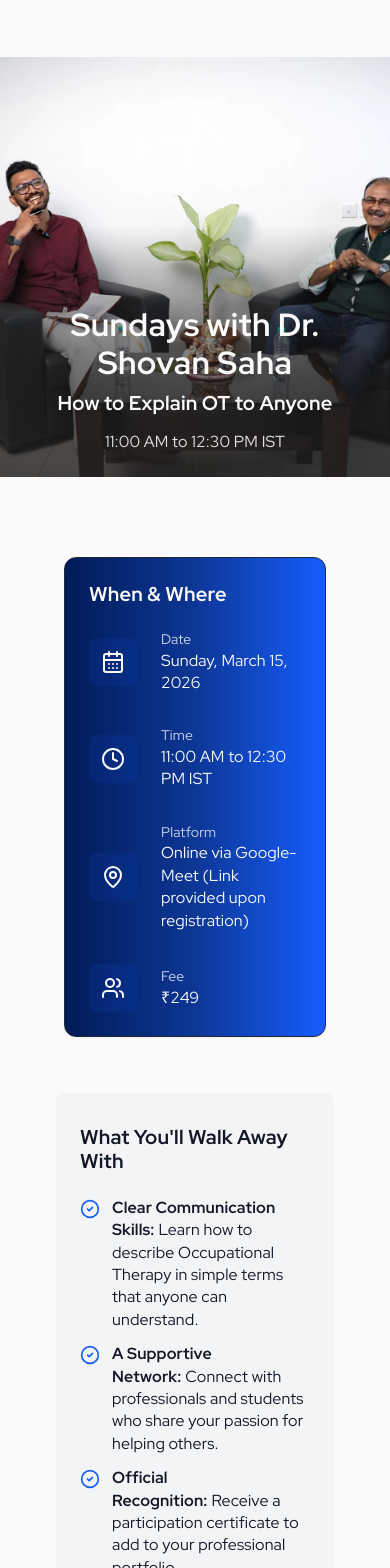
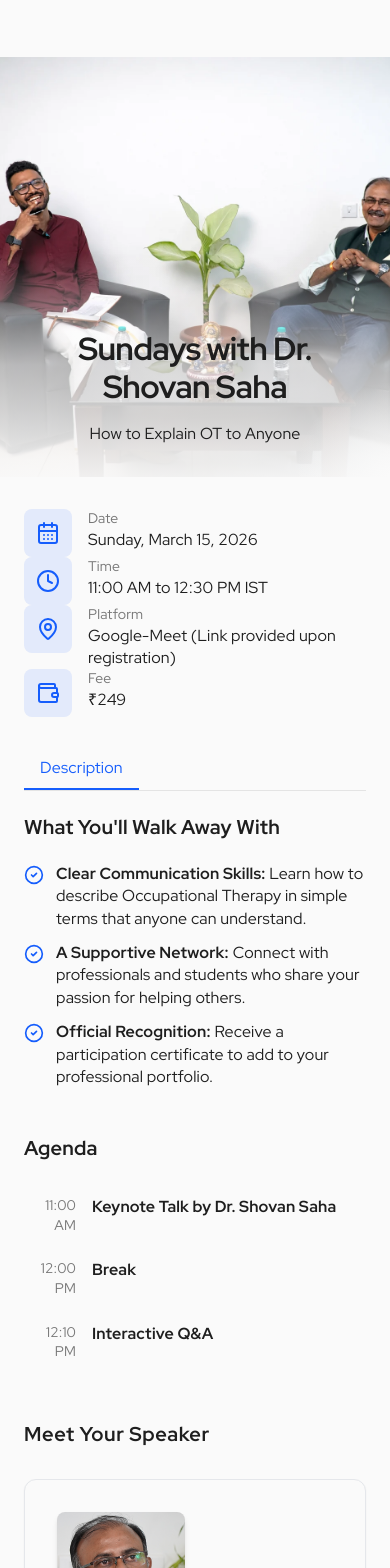
Before and after one commit to vivekcognimuse/Healthcare-Marketing, a Next.js app: page /events/evt_001 in a window 390 px wide. Shown: the top 1568 px of the page. Built offline with nearby package versions, Linux system fonts and the light colour scheme.

Commit message:
style: webinar page update

```diff
--- a/app/events/[id]/page.tsx
+++ b/app/events/[id]/page.tsx
@@ -2,10 +2,9 @@ import Header from "@/components/Header";
 import Footer from "@/components/Footer";
 import HeroSection from "@/components/event-horizon/HeroSection";
 import EventDetails from "@/components/event-horizon/EventDetails";
-import SpeakerSection from "@/components/event-horizon/SpeakerSection";
-import AgendaSection from "@/components/event-horizon/AgendaSection";
 import CTASection from "@/components/event-horizon/CTASection";
-import { CalendarDays, Clock, MapPin, Users } from "lucide-react";
+import EventTabs from "@/components/event-horizon/EventTabs";
+import { CalendarDays, Clock, MapPin, Wallet, Info } from "lucide-react";
 import { events } from "@/data/events";
 
 interface PageProps {
@@ -22,33 +21,65 @@ export default async function EventPage({ params }: PageProps) {
   const details = [
     { icon: CalendarDays, label: "Date", value: event.date },
     { icon: Clock, label: "Time", value: event.time },
-    { icon: MapPin, label: "Platform", value: event.location },
-    { icon: Users, label: "Fee", value: `₹${event.ticketPrice}` },
+    { icon: MapPin, label: "Platform", value: event.Platform },
+    { icon: Wallet, label: "Fee", value: `₹${event.ticketPrice}` },
 
   ];
 
   return (
     <>
       <Header />
-      <main className="min-h-screen bg-white text-gray-900" style={{ paddingTop: "var(--header-height)" }}>
+      <main className="min-h-screen bg-[#FAFAFA] text-[#1E1E1E]" style={{ paddingTop: "var(--header-height)" }}>
         <HeroSection
           tag={event.tagline || "Event"}
           title={event.title}
           subtitle={event.time}
           imageSrc={event.imageUrl || "/placeholder.svg"}
+          variant="imageOnly"
         />
 
-        <div className="container mx-auto max-w-6xl px-8 py-12">
-          {/* Event description removed per request */}
+        <section className="bg-[#FAFAFA] text-[#1E1E1E]">
+          <div className="container mx-auto max-w-7xl px-6 md:px-8 pt-8 pb-12">
+            <div className="mt-0">
+              <EventDetails details={details} variant="inline" theme="light" />
+            </div>
 
-          <EventDetails details={details} />
-          <div className="my-6" />
-          <AgendaSection takeaways={event.takeaways} agenda={event.agenda} />
-          <div className="my-6" />
-          <SpeakerSection speaker={{ name: event.speaker.name, title: event.speaker.role, photoSrc: event.speaker.photoSrc, bio: event.speaker.bio }} />
-          <div className="my-6" />
-          <CTASection cta={event.cta} eventId={event.id} ticketPrice={event.ticketPrice} currency={event.currency} />
-        </div>
+            <div className="mt-10 grid gap-10 lg:grid-cols-[minmax(0,1fr)_360px] items-start">
+              <div className="max-w-6xl">
+                <EventTabs
+                  takeaways={event.takeaways}
+                  agenda={event.agenda}
+                  speaker={{
+                    name: event.speaker.name,
+                    title: event.speaker.role,
+                    photoSrc: event.speaker.photoSrc,
+                    bio: event.speaker.bio,
+                    affiliation: event.speaker.affiliation,
+                  }}
+                  theme="light"
+                />
+              </div>
+
+              <aside className="lg:sticky lg:top-24">
+                <div>
+                  <h3 className="typography-h3 font-semibold text-[#1E1E1E]">Book tickets</h3>
+                  <div className="h-px bg-[#1E1E1E]/10 mt-2" />
+
+                  <div className="pt-6">
+                    <CTASection
+                      cta={event.cta}
+                      eventId={event.id}
+                      ticketPrice={event.ticketPrice}
+                      currency={event.currency}
+                      variant="sidebar"
+                      theme="light"
+                    />
+                  </div>
+                </div>
+              </aside>
+            </div>
+          </div>
+        </section>
       </main>
       <Footer />
     </>
--- a/components/Footer.tsx
+++ b/components/Footer.tsx
@@ -74,7 +74,7 @@ export default function Footer() {
           <div className="container relative h-full flex items-center justify-center px-4 sm:px-6">
             <div className="relative w-full flex justify-center items-center h-full">
               {/* Navigation Links - Positioned on top of eclipse */}
-              <div className="absolute top-[15%] sm:top-[20%] md:top-[15%] lg:top-1/4 left-1/2 transform -translate-x-1/2 flex flex-col md:flex-row justify-center items-center gap-4 md:gap-6 lg:gap-8 z-20 px-4">
+          <div className="absolute top-[15%] sm:top-[20%] md:top-[15%] lg:top-1/4 left-1/2 transform -translate-x-1/2 flex flex-col md:flex-row justify-center items-center gap-4 md:gap-6 lg:gap-8 z-5 px-4">
                 <a
                   href="#home"
                   onClick={(e) => {
--- a/components/Header.tsx
+++ b/components/Header.tsx
@@ -261,7 +261,7 @@ export default function Header() {
   return (
     <>
     <header ref={headerRef}
-      className={`fixed top-0 left-0 right-0 z-50 transition-all duration-300 ${textColorClass} ${
+      className={`fixed top-0 left-0 right-0 z-40 transition-all duration-300 ${textColorClass} ${
         isHeaderVisible || isMenuOpen ? 'translate-y-0 opacity-100 pointer-events-auto' : '-translate-y-full opacity-0 pointer-events-none'
       }`}
       style={{
--- a/components/event-horizon/AgendaSection.tsx
+++ b/components/event-horizon/AgendaSection.tsx
@@ -18,14 +18,29 @@ const defaultAgenda = [
   { time: "12:45 PM", title: "Closing & Q&A" },
 ];
 
-const AgendaSection: React.FC<{ takeaways?: string[]; agenda?: { time: string; title: string; desc?: string }[] }> = ({
+const AgendaSection: React.FC<{
+  takeaways?: string[];
+  agenda?: { time: string; title: string; desc?: string }[];
+  variant?: "standalone" | "embedded";
+  theme?: "light" | "dark";
+}> = ({
   takeaways = defaultTakeaways,
   agenda = defaultAgenda,
+  variant = "standalone",
+  theme = "light",
 }) => {
+  const isEmbedded = variant === "embedded";
+  const isDark = theme === "dark";
   return (
-    <section className="py-8 md:py-10 mx-6 px-6 bg-gray-100 rounded-lg">
-      <div className="mx-auto max-w-3xl">
-        <h2 className="mb-6 typography-h3">What You'll Walk Away With</h2>
+    <section
+      className={
+        isEmbedded
+          ? "py-0"
+          : `py-8 md:py-10 mx-6 px-6 rounded-lg ${isDark ? "bg-transparent" : "bg-gray-100"}`
+      }
+    >
+      <div className={isEmbedded ? "mx-auto" : "mx-auto max-w-3xl"}>
+        <h2 className={`mb-6 typography-h3 ${isDark ? "text-white" : "text-[#1E1E1E]"}`}>What You'll Walk Away With</h2>
         <ul className="mb-12 space-y-3">
           {takeaways.map((item, i) => {
             const parts = item.split(/:\s*/, 2);
@@ -33,9 +48,9 @@ const AgendaSection: React.FC<{ takeaways?: string[]; agenda?: { time: string; t
             const rest = parts.length > 1 ? parts[1] : item;
             return (
               <li key={i} className="flex items-start gap-3">
-                <CheckCircle2 className="mt-0.5 h-5 w-5 shrink-0 text-primary" />
-                <span className="typography-p2 text-gray-900">
-                  {lead ? <strong className="font-semibold mr-1">{lead}</strong> : null}
+                <CheckCircle2 className={`mt-0.5 h-5 w-5 shrink-0 ${isDark ? "text-white" : "text-primary"}`} />
+                <span className={`typography-p2 ${isDark ? "text-white/80" : "text-[#1E1E1E]"}`}>
+                  {lead ? <strong className={`font-semibold mr-1 ${isDark ? "text-white" : "text-[#1E1E1E]"}`}>{lead}</strong> : null}
                   {rest}
                 </span>
               </li>
@@ -43,18 +58,18 @@ const AgendaSection: React.FC<{ takeaways?: string[]; agenda?: { time: string; t
           })}
         </ul>
 
-        <h2 className="mb-6 typography-h3">Agenda</h2>
+        <h2 className={`mb-6 typography-h3 ${isDark ? "text-white" : "text-[#1E1E1E]"}`}>Agenda</h2>
         <div className="relative space-y-0">
-          <div className="absolute left-[59px] top-2 bottom-2 w-px bg-gray-200 hidden sm:block" />
+          <div className={`absolute left-[59px] top-2 bottom-2 w-px ${isDark ? "bg-white/15" : "bg-gray-200"} hidden sm:block`} />
           {agenda.map((item, i) => (
             <div key={i} className="flex items-start gap-4 py-3">
-              <span className="w-[52px] shrink-0 typography-footnote text-gray-500 text-right">{item.time}</span>
+              <span className={`w-[52px] shrink-0 typography-footnote text-right ${isDark ? "text-white/60" : "text-[#1E1E1E]/60"}`}>{item.time}</span>
               <div className="relative hidden sm:flex items-center justify-center">
-                <div className="h-3 w-3 rounded-full border-2 border-primary bg-primary/15 transition-transform group-hover:scale-125" />
+                <div className={`h-3 w-3 rounded-full border-2 ${isDark ? "border-white/40 bg-white/10" : "border-primary bg-primary/15"} transition-transform group-hover:scale-125`} />
               </div>
               <div>
-                <p className="typography-p2 text-gray-900" style={{ fontWeight: 600 }}>{item.title}</p>
-                {item.desc && <p className="typography-p2 text-gray-600 mt-0.5">{item.desc}</p>}
+                <p className={`typography-p2 ${isDark ? "text-white" : "text-[#1E1E1E]"}`} style={{ fontWeight: 600 }}>{item.title}</p>
+                {item.desc && <p className={`typography-p2 mt-0.5 ${isDark ? "text-white/70" : "text-[#1E1E1E]/70"}`}>{item.desc}</p>}
               </div>
             </div>
           ))}
--- a/components/event-horizon/CTASection.tsx
+++ b/components/event-horizon/CTASection.tsx
@@ -1,5 +1,6 @@
  "use client";
 import React, { useState } from "react";
+import { createPortal } from "react-dom";
 import { events } from "../../data/events";
 import { Bell } from "lucide-react";
 import Button from "../Button";
@@ -9,7 +10,9 @@ const CTASection: React.FC<{
   eventId?: string;
   ticketPrice?: number;
   currency?: string;
-}> = ({ cta, eventId, ticketPrice = 0, currency = "INR" }) => {
+  variant?: "default" | "sidebar";
+  theme?: "light" | "dark";
+}> = ({ cta, eventId, ticketPrice = 0, currency = "INR", variant = "default", theme = "light" }) => {
   const [showNotify, setShowNotify] = useState(false);
   const [email, setEmail] = useState("");
   const [showForm, setShowForm] = useState(false);
@@ -62,30 +65,32 @@ const CTASection: React.FC<{
     setShowNotify(false);
   };
 
+  const isSidebar = variant === "sidebar";
+  const isDark = theme === "dark";
+
   return (
-    <section className="py-10 md:py-12">
-      <div className="mx-auto max-w-xl px-6 text-center">
-        <h2 className="typography-h3 font-semibold text-gray-900">{data.title}</h2>
-        <p className="mt-3 typography-p2 text-gray-600">{data.description}</p>
+    <section className={isSidebar ? "py-0" : "py-10 md:py-12"}>
+      <div className={isSidebar ? "mx-auto max-w-none px-0 text-left" : "mx-auto max-w-xl px-6 text-center"}>
+        <h2 className={`typography-h3 font-semibold ${isDark ? "text-white" : "text-[#1E1E1E]"}`}>{data.title}</h2>
+        <p className={`mt-3 typography-p2 ${isDark ? "text-white/70" : "text-[#1E1E1E]/70"}`}>{data.description}</p>
 
         <Button
           variant="secondary"
           onClick={() => setShowForm(true)}
-          className="mt-8 btn-secondary px-4 py-2 tracking-wide"
+          className={isSidebar ? "mt-6 w-full btn-secondary px-4 py-2 tracking-wide" : "mt-8 btn-secondary px-4 py-2 tracking-wide"}
         >
           {data.buttonText}
         </Button>
 
         {/* Booking Form Modal */}
-        {typeof window !== "undefined" && (
-          <>
-
-            {showForm && (
-              <div className="fixed inset-0 z-50 flex items-center justify-center p-4 md:p-6">
-                <div className="absolute inset-0 bg-black/50 backdrop-blur-sm" onClick={() => setShowForm(false)} />
-                <div className="relative w-full max-w-lg mx-auto my-auto">
+        {typeof window !== "undefined" &&
+          showForm &&
+          createPortal(
+            <div className="fixed inset-0 z-[9999] flex items-center justify-center p-4 md:p-6">
+              <div className="fixed inset-0 bg-black/50 backdrop-blur-sm" onClick={() => setShowForm(false)} />
+              <div className="relative w-full max-w-lg mx-auto my-auto">
                   <div className="rounded overflow-hidden bg-white shadow-2xl border border-gray-100 flex flex-col max-h-[90vh]">
-                    <div className="bg-gradient-to-r from-blue-50 to-white p-4 sm:p-6 md:p-8 border-b border-gray-100 flex-shrink-0">
+                    <div className="bg-gradient-to-r from-blue-50 to-white p-4 sm:p-6 md:p-8 border-b border-gray-100 flex-shrink-0 text-center">
                       <h2 className="text-2xl sm:text-3xl font-bold" style={{ fontFamily: 'var(--font-red-hat-display)', color: '#155DFC' }}>
                         Register Now
                       </h2>
@@ -614,11 +619,16 @@ const CTASection: React.FC<{
                     </div>
                   </div>
                 </div>
-              </div>
-            )}
-          {showSuccess && (
-            <div className="fixed inset-0 flex items-center justify-center p-4" style={{ zIndex: 9999 }}>
-              <div className="absolute inset-0 bg-black/50 backdrop-blur-sm" onClick={() => setShowSuccess(false)} />
+              </div>,
+            document.body
+          )}
+
+        {/* Success Modal */}
+        {typeof window !== "undefined" &&
+          showSuccess &&
+          createPortal(
+            <div className="fixed inset-0 flex items-center justify-center p-4 z-[9999]">
+              <div className="fixed inset-0 bg-black/50 backdrop-blur-sm" onClick={() => setShowSuccess(false)} />
               <div className="relative w-full max-w-lg mx-auto">
                 <div className="rounded-lg overflow-hidden bg-white shadow-2xl border border-gray-100">
                   <div className="bg-gradient-to-r from-green-50 to-white p-6 border-b border-gray-100 text-center">
@@ -658,16 +668,15 @@ const CTASection: React.FC<{
                         onMouseEnter={(e) => e.currentTarget.style.boxShadow = '0 8px 16px rgba(21, 93, 252, 0.3)'}
                         onMouseLeave={(e) => e.currentTarget.style.boxShadow = 'none'}
                       >
-                        Done
+                        Close
                       </button>
                     </div>
                   </div>
                 </div>
               </div>
-            </div>
+            </div>,
+            document.body
           )}
-          </>
-        )}
       </div>
     </section>
   );
--- a/components/event-horizon/EventDetails.tsx
+++ b/components/event-horizon/EventDetails.tsx
@@ -1,5 +1,5 @@
 import React from "react";
-import { CalendarDays, Clock, MapPin, Users } from "lucide-react";
+import { CalendarDays, Clock, MapPin, Wallet } from "lucide-react";
 
 interface DetailItem {
   icon?: any;
@@ -10,28 +10,51 @@ interface DetailItem {
 const defaultDetails: DetailItem[] = [
   { icon: CalendarDays, label: "Date", value: "Saturday, March 15, 2026" },
   { icon: Clock, label: "Time", value: "9:00 AM – 1:00 PM (GMT+1)" },
-  { icon: MapPin, label: "Location", value: "The Garden Hall, 24 Bloom Street, Stockholm" },
-  { icon: Users, label: "Capacity", value: "40 seats — intimate & interactive" },
+  { icon: MapPin, label: "Platform", value: "The Garden Hall, 24 Bloom Street, Stockholm" },
+  { icon: Wallet, label: "Fee", value: "₹249" },
 ];
 
-const EventDetails: React.FC<{ details?: DetailItem[] }> = ({ details = defaultDetails }) => {
+const EventDetails: React.FC<{
+  details?: DetailItem[];
+  variant?: "card" | "inline";
+  theme?: "light" | "dark";
+}> = ({
+  details = defaultDetails,
+  variant = "card",
+  theme = "light",
+}) => {
+  const isInline = variant === "inline";
+  const isDark = theme === "dark";
   return (
-    <section className="py-8 md:py-10">
-      <div className="mx-auto max-w-6xl px-8">
+    <section className={isInline ? "py-0" : "py-8 md:py-10"}>
+      <div className={isInline ? "" : "mx-auto max-w-6xl px-8"}>
         <div
-          className="rounded-xl border border-gray-800 p-6 md:p-8 shadow-sm"
-          style={{ background: "linear-gradient(90deg, #001B57 0%, #0D3796 50%, #155DFC 100%)" }}
+          className={
+            isInline
+              ? ""
+              : `rounded-xl p-6 md:p-8 shadow-sm ${
+                  isDark ? "border border-white/10 bg-transparent" : "border border-gray-200 bg-[#FAFAFA]"
+                }`
+          }
         >
-          <h2 className="mb-6 typography-h3 font-semibold text-white">When & Where</h2>
-          <div className="grid gap-8 md:grid-cols-2">
+          {!isInline && (
+            <h2 className={`mb-6 typography-h3 font-semibold ${isDark ? "text-white" : "text-[#1E1E1E]"}`}>
+              When & Where
+            </h2>
+          )}
+          <div className={`grid sm:grid-cols-2 lg:flex lg:justify-between lg:gap-8`}>
             {details.map((item) => (
-              <div key={item.label} className="flex items-center gap-6 group w-full">
-                <div className="mt-0 flex h-12 w-12 md:h-14 md:w-14 flex-shrink-0 items-center justify-center rounded-lg bg-primary/10">
-                  {item.icon && <item.icon className="h-6 w-6 md:h-7 md:w-7 text-white" />}
+              <div key={item.label} className="flex items-start gap-4">
+                <div
+                  className={`flex h-12 w-12 flex-shrink-0 items-center justify-center rounded-lg ${
+                    isDark ? "border border-white/20 text-white" : "bg-[#155DFC]/10"
+                  }`}
+                >
+                  {item.icon && <item.icon className={`h-6 w-6 ${isDark ? "text-white" : "text-[#155DFC]"}`} />}
                 </div>
                 <div className="flex-1">
-                  <p className="typography-footnote text-white/80">{item.label}</p>
-                  <p className="typography-p2 text-white font-medium">{item.value}</p>
+                  <p className={`typography-footnote ${isDark ? "text-white/60" : "text-[#1E1E1E]/60"}`}>{item.label}</p>
+                  <p className={`typography-p2 font-semibold leading-snug ${isDark ? "text-white" : "text-[#1E1E1E]"}`}>{item.value}</p>
                 </div>
               </div>
             ))}
--- /dev/null
+++ b/components/event-horizon/EventTabs.tsx
@@ -0,0 +1,45 @@
+"use client";
+
+import { useState } from "react";
+import AgendaSection from "./AgendaSection";
+import SpeakerSection from "./SpeakerSection";
+
+interface EventTabsProps {
+  takeaways?: string[];
+  agenda?: { time: string; title: string; desc?: string }[];
+  speaker: { name?: string; title?: string; bio?: string; photoSrc?: string; affiliation?: string };
+  theme?: "light" | "dark";
+}
+
+const EventTabs: React.FC<EventTabsProps> = ({ takeaways, agenda, speaker, theme = "light" }) => {
+  const isDark = theme === "dark";
+
+  return (
+    <div>
+      <div
+        className={`flex flex-wrap items-center gap-4 ${isDark ? "border-b border-white/20" : "border-b border-[#1E1E1E]/10"}`}
+        role="tablist"
+        aria-label="Event details"
+      >
+        <div
+          className={`typography-p2 px-4 pb-2 font-semibold border-b-2 ${
+            isDark ? "text-white border-primary" : "text-primary border-primary"
+          }`}
+        >
+          Description
+        </div>
+      </div>
+
+      <div className={isDark ? "pt-6" : "pt-6"}>
+        <div id="event-tab-description" role="tabpanel">
+          <AgendaSection takeaways={takeaways} agenda={agenda} variant="embedded" theme={theme} />
+          <div className="mt-12">
+            <SpeakerSection speaker={speaker} variant="embedded" theme={theme} />
+          </div>
+        </div>
+      </div>
+    </div>
+  );
+};
+
+export default EventTabs;
--- a/components/event-horizon/HeroSection.tsx
+++ b/components/event-horizon/HeroSection.tsx
@@ -6,6 +6,7 @@ interface HeroProps {
   subtitle?: string;
   imageSrc?: string;
   tag?: string;
+  variant?: "default" | "imageOnly";
 }
 
 const HeroSection: React.FC<HeroProps> = ({
@@ -14,7 +15,10 @@ const HeroSection: React.FC<HeroProps> = ({
   tag = "Sundays with Dr. Shovan Saha",
   subtitle = "A half-day workshop to transform how you lead, communicate, and inspire your team.",
   imageSrc = "/placeholder.svg",
+  variant = "default",
 }) => {
+  const showContent = variant !== "imageOnly";
+  const showTitleOverlay = variant === "imageOnly";
   return (
     <section className="relative overflow-hidden">
       <div className="relative h-[420px] md:h-[540px]">
@@ -28,15 +32,32 @@ const HeroSection: React.FC<HeroProps> = ({
           priority
         />
 
+        {showContent && (
+          <div className="absolute bottom-0 left-0 right-0 z-10 flex flex-col items-center bg-gradient-to-t from-black/80 via-black/50 via-60% to-black/0 h-fit justify-end pb-6 pt-20 px-6 text-center">
 
-        <div className="absolute bottom-0 left-0 right-0 flex flex-col items-center bg-gradient-to-t from-black/80 via-black/50 via-60% to-black/0 h-fit justify-end pb-6 pt-20 px-6 text-center">
+            <h1 className="typography-h1 max-w-6xl text-white">
+              {title}
+            </h1>
+            <h2 className="max-w-3xl typography-h3  text-white mt-2">{tag}</h2>
+            <p className="mt-4 max-w-xl typography-p2 text-white/90 ">{subtitle}</p>
+          </div>
+        )}
 
-          <h1 className=" typography-h1 max-w-6xl  text-white">
-            {title}
-          </h1>
-          <h2 className="max-w-3xl typography-h3  text-white mt-2">{tag}</h2>
-          <p className="mt-4 max-w-xl typography-p2 text-white/90 ">{subtitle}</p>
-        </div>
+        {showTitleOverlay && (
+          <div className="absolute inset-x-0 bottom-0 z-10 bg-gradient-to-t from-[#FAFAFA]/95 via-[#FAFAFA]/70 via-50% to-transparent h-56 flex flex-col items-center justify-end pb-8 px-6 md:px-8 text-center">
+            <h1 className="typography-h1 max-w-6xl" style={{ fontSize: "clamp(32px, 6vw, 48px)", letterSpacing: "-0.02em" }}>
+              {title}
+            </h1>
+            <span className="mt-4 typography-p2 font-medium text-[#1E1E1E]">
+              {tag}
+            </span>
+          </div>
+        )}
+
+        <div
+          className="pointer-events-none absolute bottom-0 right-0 z-10 h-24 w-24"
+          style={{ background: "radial-gradient(circle at bottom right, #FAFAFA 0%, rgba(250,250,250,0) 70%)" }}
+        />
       </div>
     </section>
   );
--- a/components/event-horizon/SpeakerSection.tsx
+++ b/components/event-horizon/SpeakerSection.tsx
@@ -9,7 +9,11 @@ interface Speaker {
   affiliation?: string;
 }
 
-const SpeakerSection: React.FC<{ speaker?: Speaker }> = ({ speaker }) => {
+const SpeakerSection: React.FC<{ speaker?: Speaker; variant?: "standalone" | "embedded"; theme?: "light" | "dark" }> = ({
+  speaker,
+  variant = "standalone",
+  theme = "light",
+}) => {
   const defaultSpeaker: Required<Speaker> = {
     name: "Dr. Elena Marsh",
     title: "Leadership Coach & Organizational Psychologist",
@@ -19,24 +23,43 @@ const SpeakerSection: React.FC<{ speaker?: Speaker }> = ({ speaker }) => {
     photoSrc: "/assets/dr saha.png",
   };
   const s = { ...defaultSpeaker, ...(speaker || {}) };
+  const isEmbedded = variant === "embedded";
+  const isDark = theme === "dark";
   return (
-    <section className="py-6 md:py-8">
-      <div className="mx-auto max-w-3xl px-4 sm:px-6 2xl:max-w-5xl">
-        <h2 className="mb-8 typography-h3 font-semibold text-gray-900">Meet Your Speaker</h2>
-        <div className="bg-white rounded-lg border border-gray-200 p-6 shadow-sm 2xl:p-10">
-          <div className="flex flex-col sm:flex-row items-start gap-6 2xl:gap-10">
+    <section className={isEmbedded ? "py-0" : "py-6 md:py-8"}>
+      <div className={isEmbedded ? "mx-auto" : "mx-auto max-w-3xl px-4 sm:px-6 2xl:max-w-5xl"}>
+        <h2 className={`mb-8 typography-h3 font-semibold ${isDark ? "text-white" : "text-[#1E1E1E]"}`} style={{ letterSpacing: '0.03em', lineHeight: '1.25' }}>
+          Meet Your Speaker
+        </h2>
+        <div
+          className={`rounded-xl p-8 sm:p-8 2xl:p-10 ${
+            isDark ? "bg-transparent border border-white/10 shadow-none" : "bg-white border border-gray-200 shadow-sm"
+          }`}
+        >
+          <div className="flex flex-col sm:flex-row items-start gap-6 sm:gap-8 mb-8">
             <div className="flex-shrink-0">
               <div className="relative w-32 sm:w-48 2xl:w-56 aspect-[4/5] rounded-lg overflow-hidden shadow-md">
                 <Image unoptimized src={s.photoSrc || "/placeholder.svg"} alt={s.name || "Speaker"} fill className="object-cover" />
               </div>
             </div>
 
-            <div className="flex-1 max-w-prose 2xl:max-w-none">
-              <h3 className="typography-h3 font-sans text-gray-900">{s.name}</h3>
-              <p className="mt-1 typography-p3 text-gray-600">{s.title}</p>
-              <p className="mt-1 typography-p20 text-gray-500">{s.affiliation}</p>
-              <p className="mt-4 typography-footnote text-gray-700 leading-relaxed">{s.bio}</p>
+            <div className="flex-1">
+              <h3 className={`typography-p1 font-bold ${isDark ? "text-white" : "text-[#1E1E1E]"}`} style={{ letterSpacing: '0.03em', lineHeight: '1.25' }}>
+                {s.name}
+              </h3>
+              <p className={`mt-2 typography-p2 ${isDark ? "text-white/70" : "text-[#1E1E1E]/70"}`} style={{ letterSpacing: '0.03em', lineHeight: '1.5' }}>
+                {s.title}
+              </p>
+              <p className={`mt-1 typography-p2 ${isDark ? "text-white/60" : "text-[#1E1E1E]/60"}`} style={{ letterSpacing: '0.03em', lineHeight: '1.5' }}>
+                {s.affiliation}
+              </p>
             </div>
+          </div>
+
+          <div>
+            <p className={`typography-footnote ${isDark ? "text-white/70" : "text-[#1E1E1E]/70"}`} style={{ letterSpacing: '0.05em', lineHeight: '1.5' }}>
+              {s.bio}
+            </p>
           </div>
         </div>
       </div>
--- a/data/events.ts
+++ b/data/events.ts
@@ -6,7 +6,7 @@ export interface Event {
   cta?: { title?: string; description?: string; buttonText?: string };
   date: string;
   time: string;
-  location: string;
+  Platform: string;
   meetLink?: string;
   capacity: number;
   attendees: number;
@@ -28,7 +28,7 @@ export const events: Event[] = [
 
     date: "Sunday, March 15, 2026",
     time: "11:00 AM to 12:30 PM IST",
-    location: "Online via Google-Meet (Link provided upon registration)",
+    Platform: "Google-Meet (Link provided upon registration)",
     capacity: 500,
     attendees: 42,
     tags: ["Occupational Therapy", "Webinar", "Communication"],
```
Also changed, not shown: data/outreach/articles.json (+1 -1 lines).
